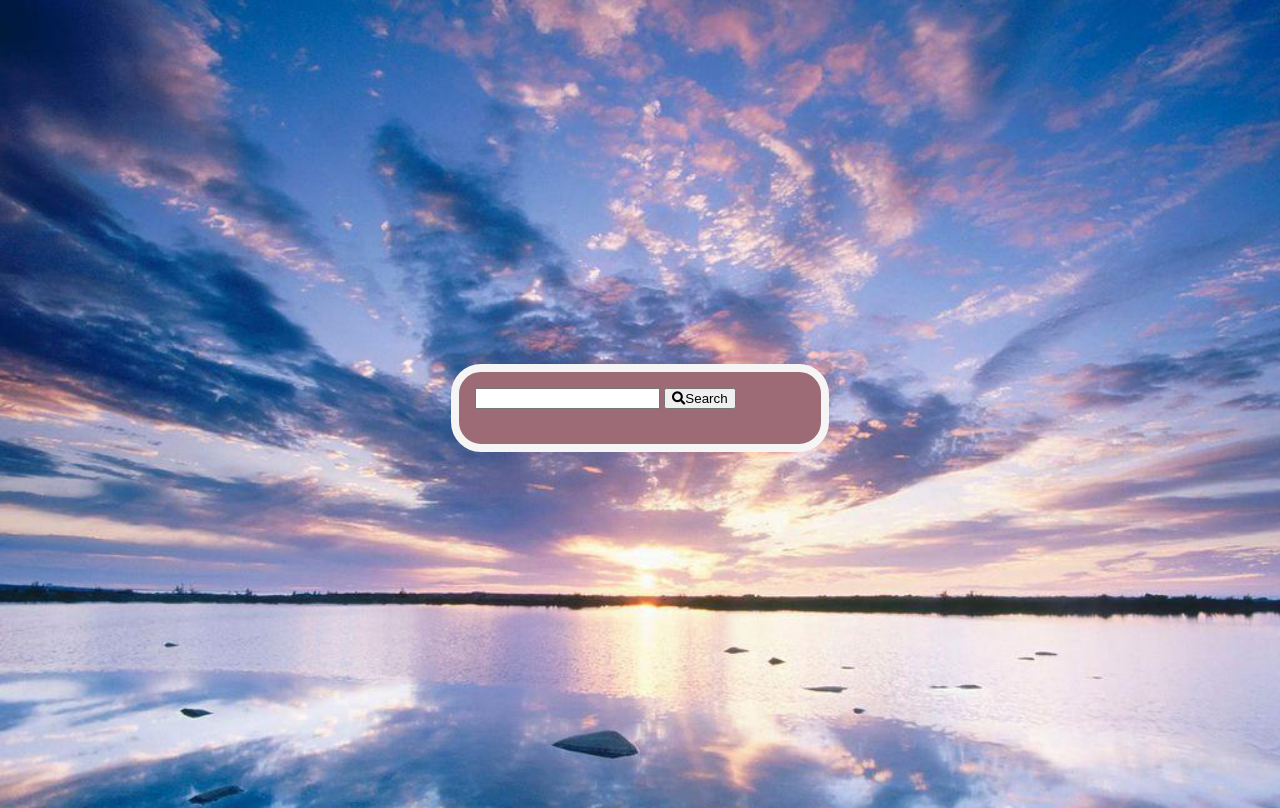
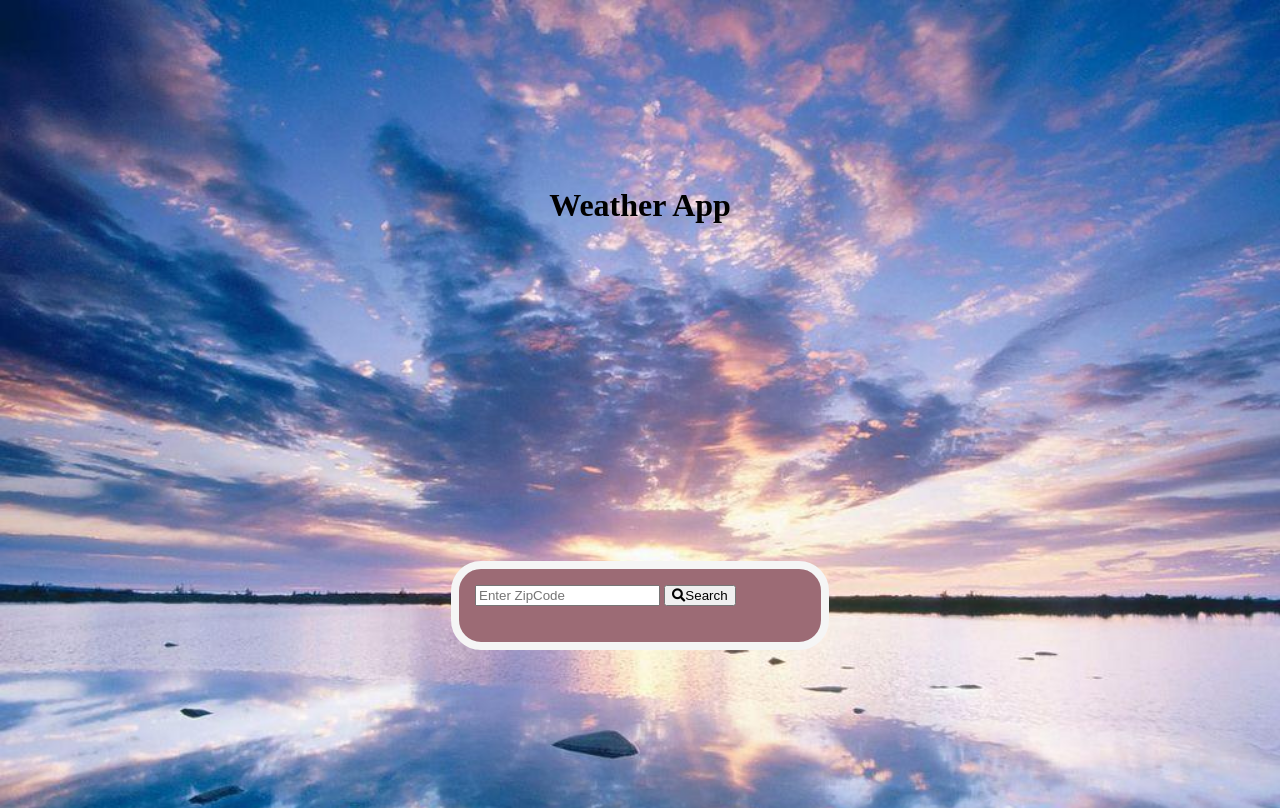
Before and after one commit to prakritiagarwal/weather_app, a plain HTML site: page index.html in a window 1280 px wide. Drawn offline with Linux system fonts and the light colour scheme.

Commit message:
Added heading and placeholder text

```diff
--- a/index.html
+++ b/index.html
@@ -9,9 +9,10 @@
     <link rel="stylesheet" href="https://use.fontawesome.com/releases/v5.12.1/css/all.css" crossorigin="anonymous">
 </head>
 <body>
+    <h1 class="align:center">Weather App</h1>
     <div class="card">
         <div class="search">
-            <input type="text" id="zipcode_input">
+            <input type="text" id="zipcode_input" placeholder="Enter ZipCode">
             <button class="button" onclick="getWeather()">
                 <i class="fas fa-search"></i>Search</button>
         </div>
```
